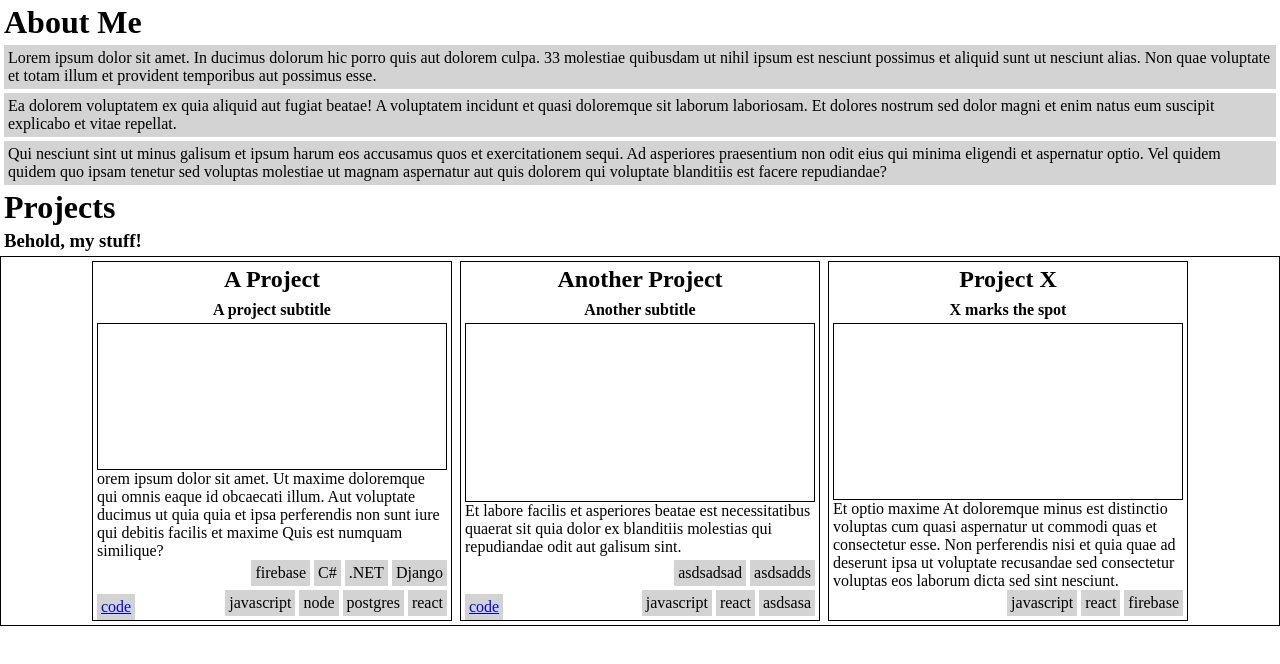
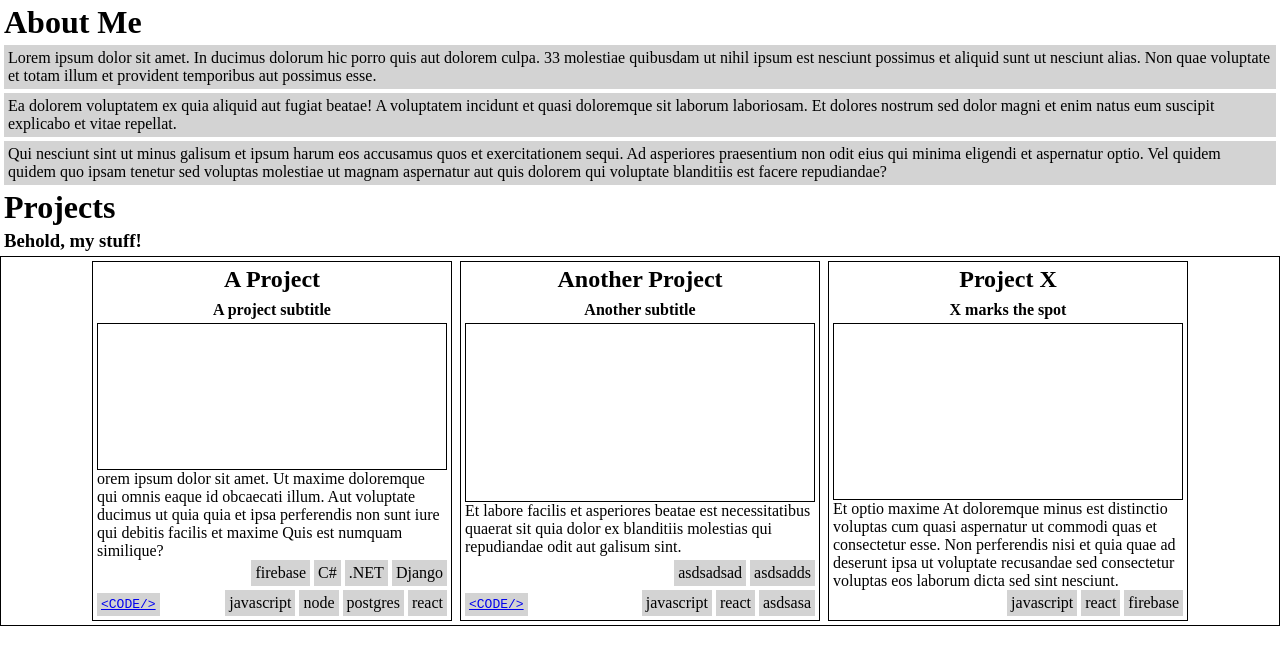
Before and after one commit to tooterfish/profile-website, a React (Vite) app: page / in a window 1280 px wide. Shown: the top 664 px of the page. Built offline with nearby package versions, Linux system fonts and the light colour scheme.

Commit message:
change font for code link to monospace

```diff
--- a/src/components/ProjectCard.css
+++ b/src/components/ProjectCard.css
@@ -58,8 +58,10 @@
 
 .code {
   margin-top: auto;
+  margin-bottom: 4px;
   padding: 4px;
-  background-color: var(--main-hl-color)
+  background-color: var(--main-hl-color);
+  font-family: monospace;
 }
 
 .tech-container {
--- a/src/components/ProjectCard.jsx
+++ b/src/components/ProjectCard.jsx
@@ -19,7 +19,7 @@ export default function ProjectCard({project, i}) {
       <div className={'image'}></div>
       <div className={'description'}>{description}</div>
       <div className={'foot'}>
-        {code ? <div className={'code'}><a href={code}>code</a></div> : ''}
+        {code ? <div className={'code'}><a href={code}>{'<CODE/>'}</a></div> : ''}
         <div className={'tech-container'}>{tech.map((tech, i) => <div key={i} className={'tech'}>{tech}</div>)}</div>
       </div>
     </div>
```
